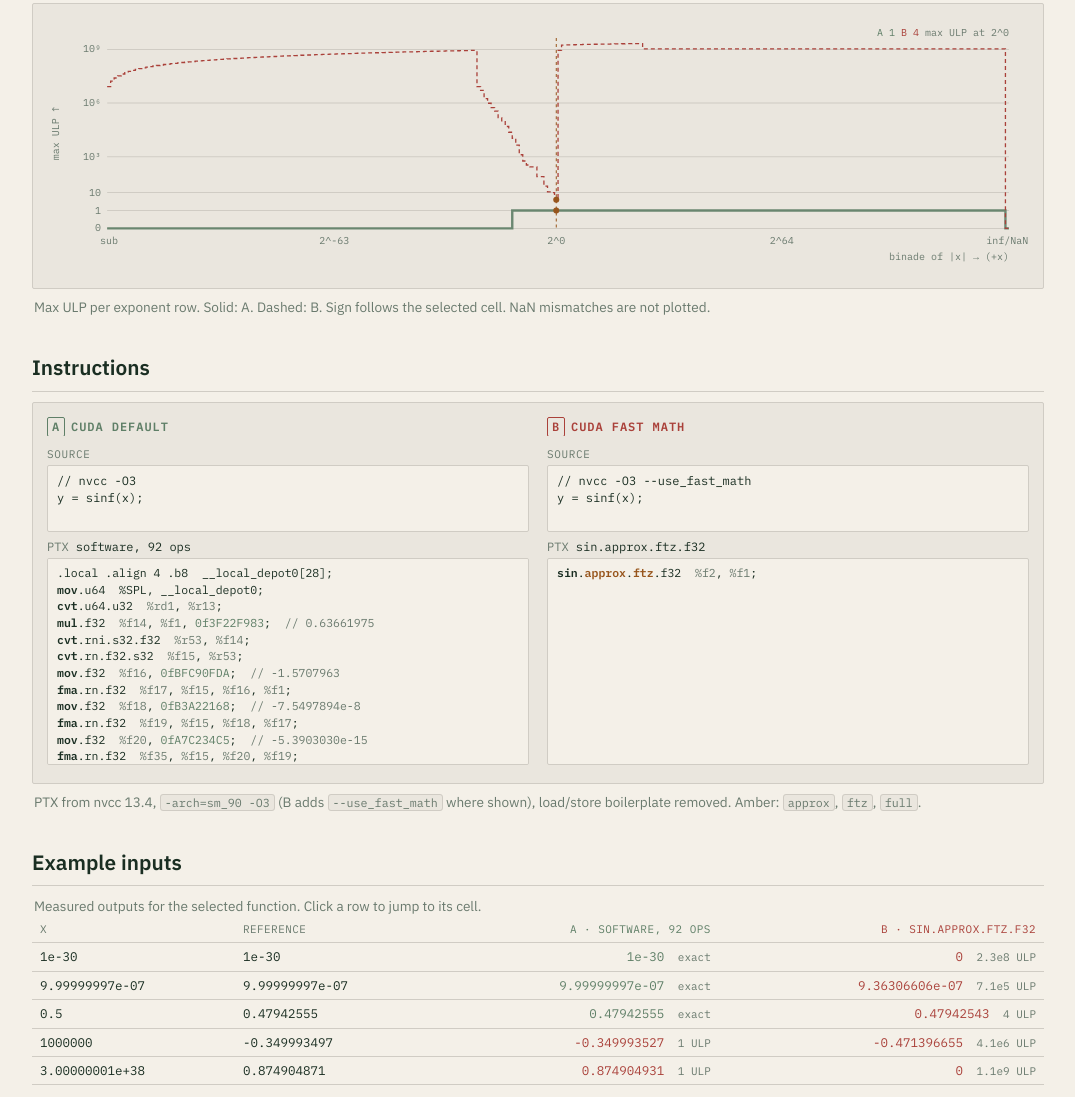
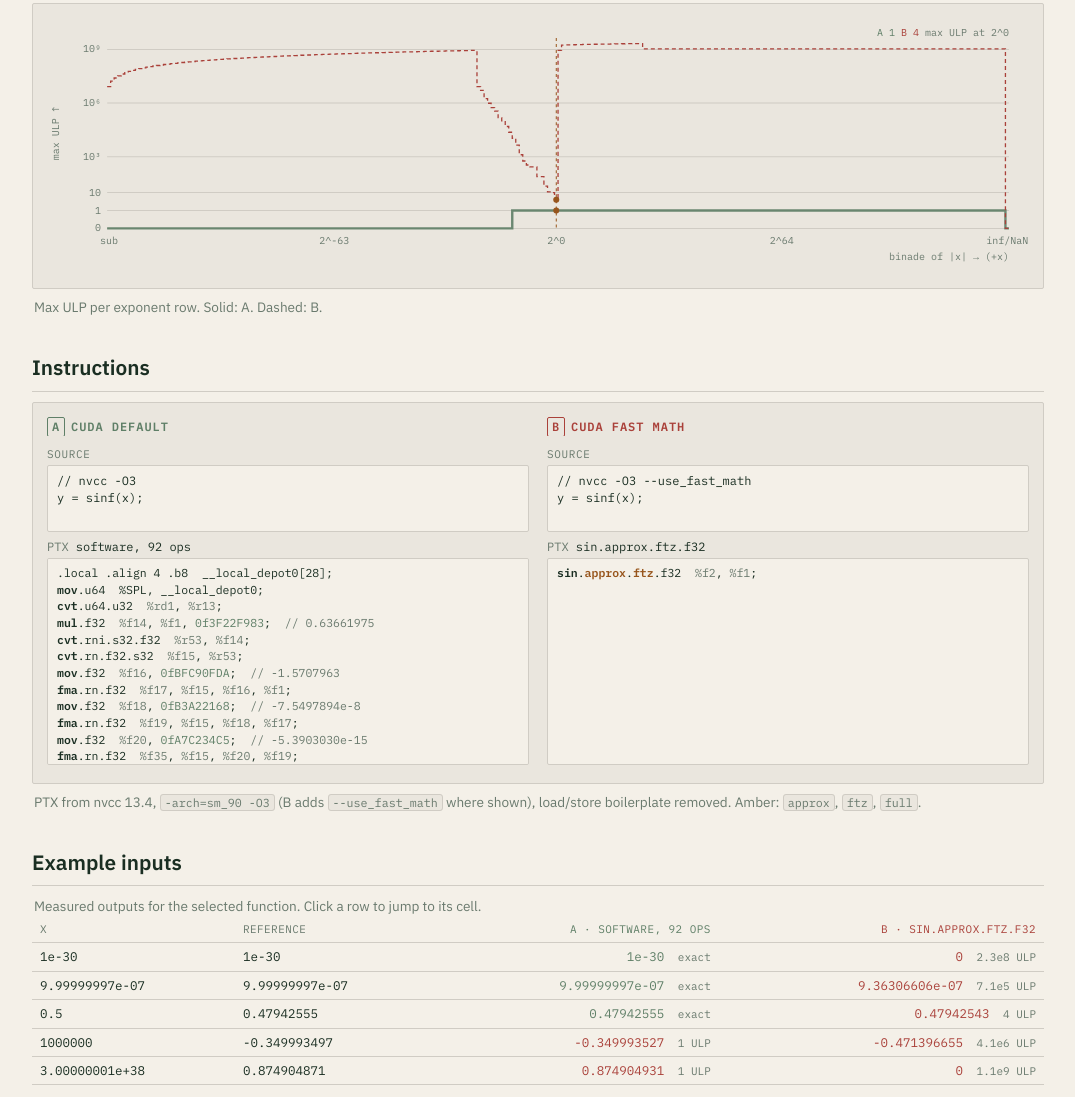
Before and after one commit to drisspg/nuggets, a website: page source/content/media/fast-math/fast-math-explorer.html in a window 1280 px wide. Shown: the part 1418-2515 px from the top of the page, without its empty margins (102-1177 px from the left). Drawn offline with Linux system fonts and the light colour scheme.

Commit message:
Trim fast math line-chart caption

```diff
--- a/source/content/media/fast-math/fast-math-explorer.html
+++ b/source/content/media/fast-math/fast-math-explorer.html
@@ -185,7 +185,7 @@
       <desc id="ld">Symlog y axis. The amber crosshair follows the hovered row.</desc>
     </svg>
   </div>
-  <p class="caption">Max ULP per exponent row. Solid: A. Dashed: B. Sign follows the selected cell. NaN mismatches are not plotted.</p>
+  <p class="caption">Max ULP per exponent row. Solid: A. Dashed: B.</p>
 
   <h2>Instructions</h2>
   <div class="figure">
```
